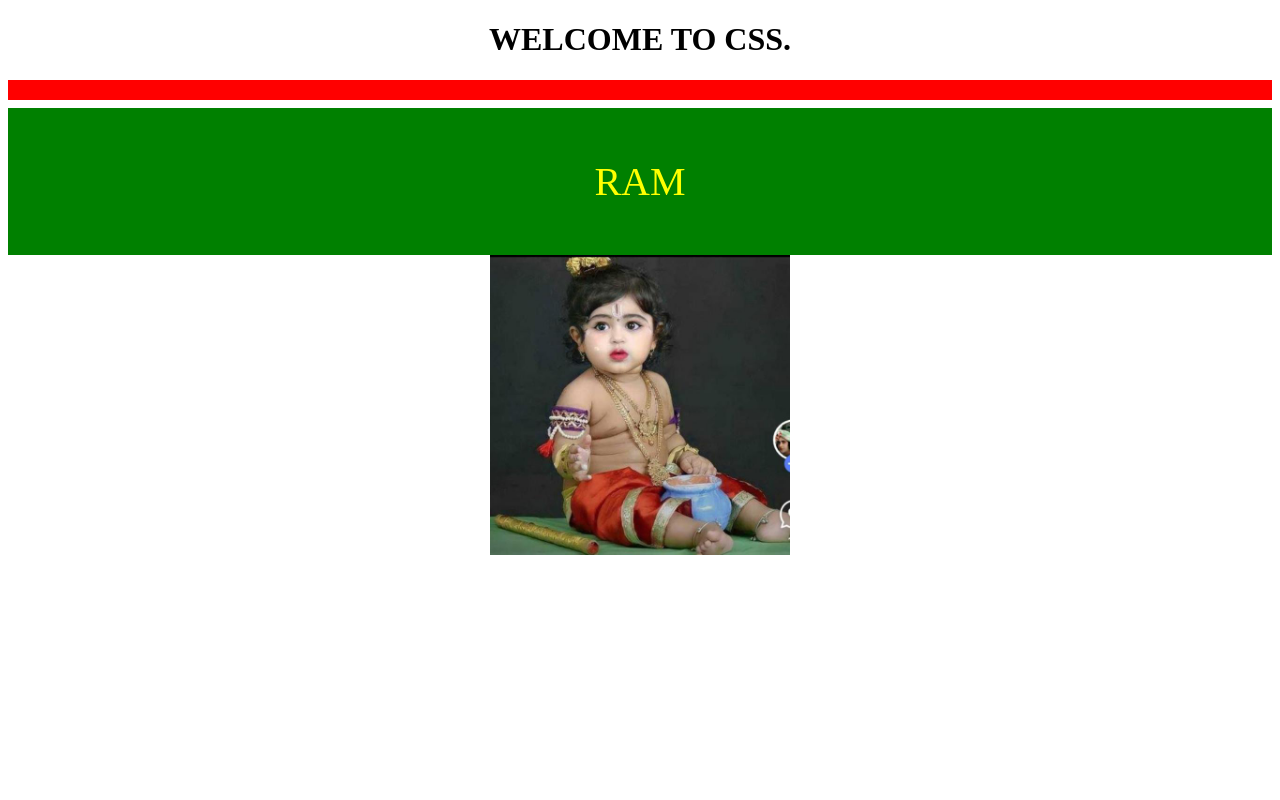
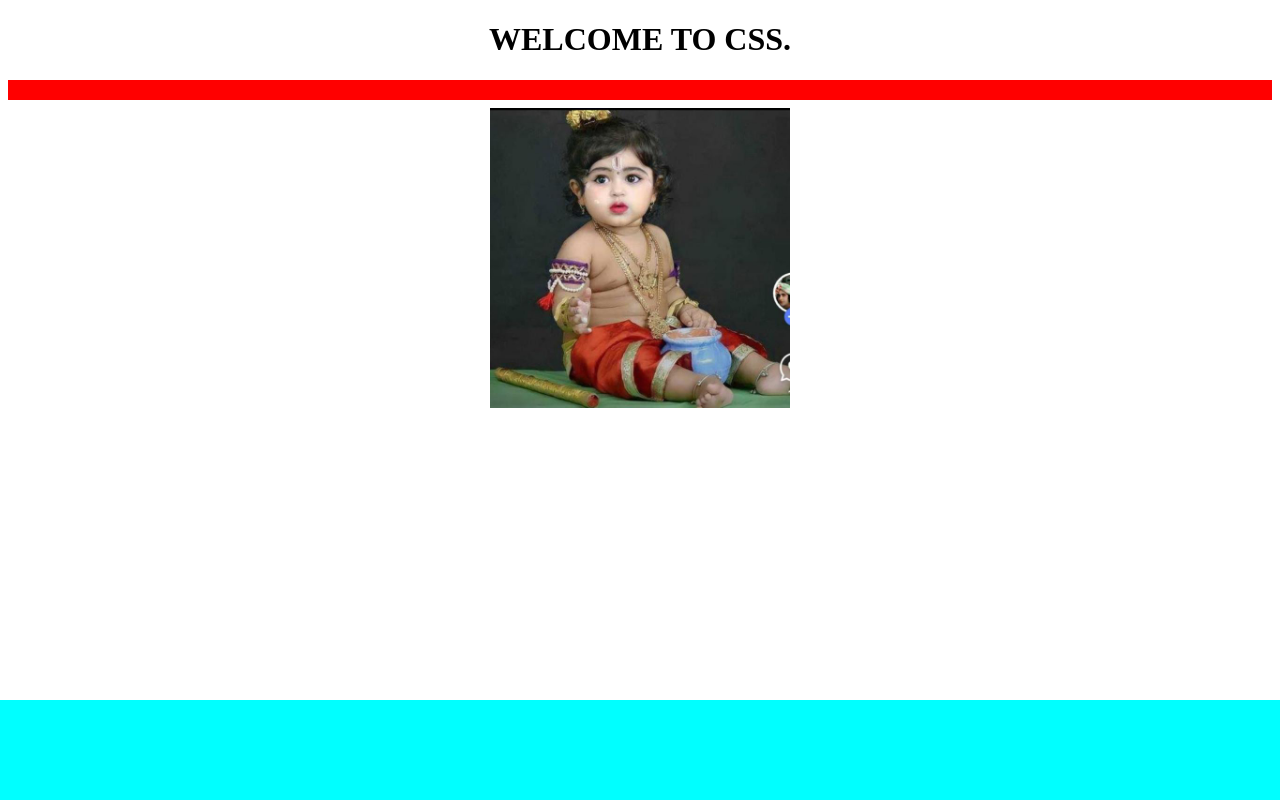
Before and after one commit to Gaurav-249/strike, a plain HTML site: page index.html in a window 1280 px wide. Drawn offline with Linux system fonts and the light colour scheme.

Commit message:
second commit

```diff
--- a/index.html
+++ b/index.html
@@ -6,12 +6,13 @@
   <meta name="viewport" content="width=device-width, initial-scale=1">
   <title>saved</title>
   <style>
-  div{
-    background: green;
-    padding: 50px;
-    text-align: center;
-    font-size: 40px;
-    color: yellow;
+  .footer{
+    position: fixed;
+    height: 100px;
+    width: 100%;
+    left: 0px;
+    bottom: 0px;
+    background:aqua;
   }
   </style>
 </head>
@@ -19,10 +20,8 @@
 <center>
   <h1>WELCOME TO CSS.</h1>
   <hr size="20" color="red">
-<div>
-  RAM
-</div>
 <img src="image/kanha.jpg" height="300px" width="300px">
+<div class="footer"></div>
 </center>
 </body>
 
```
